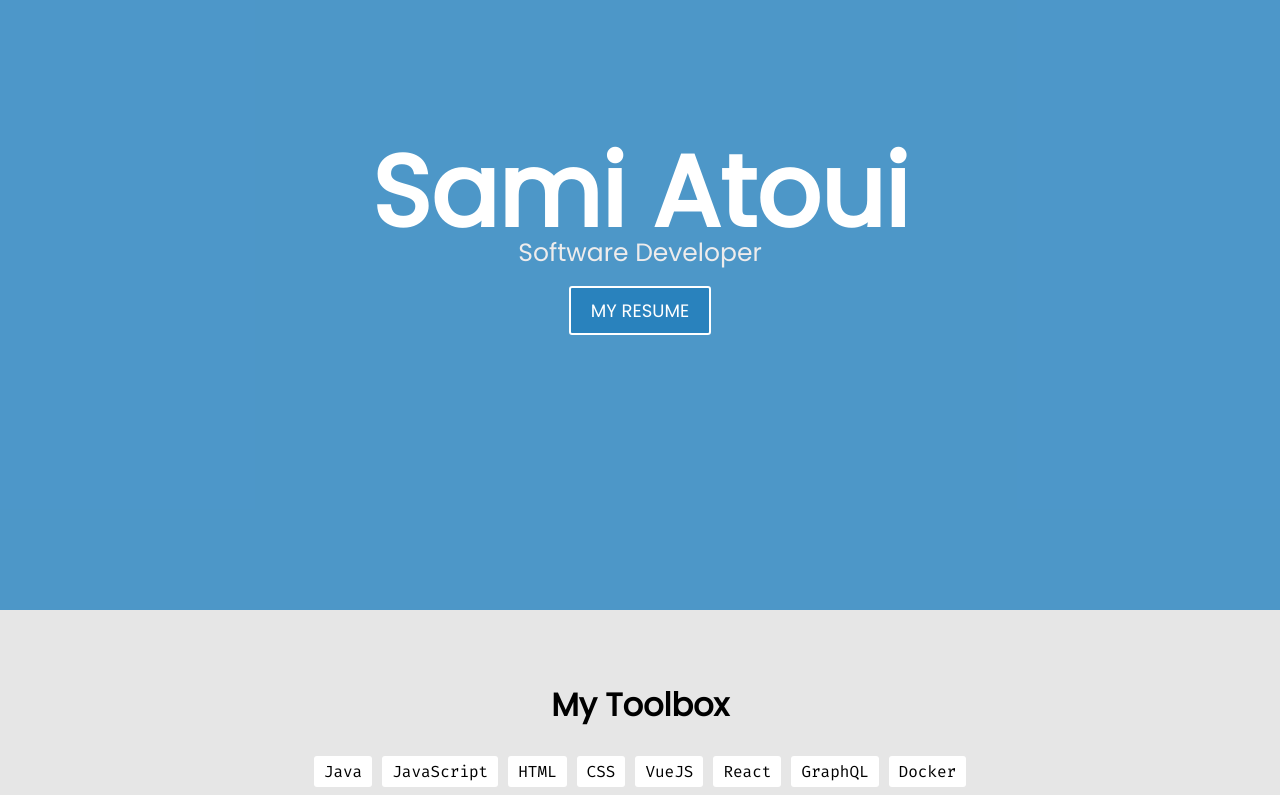
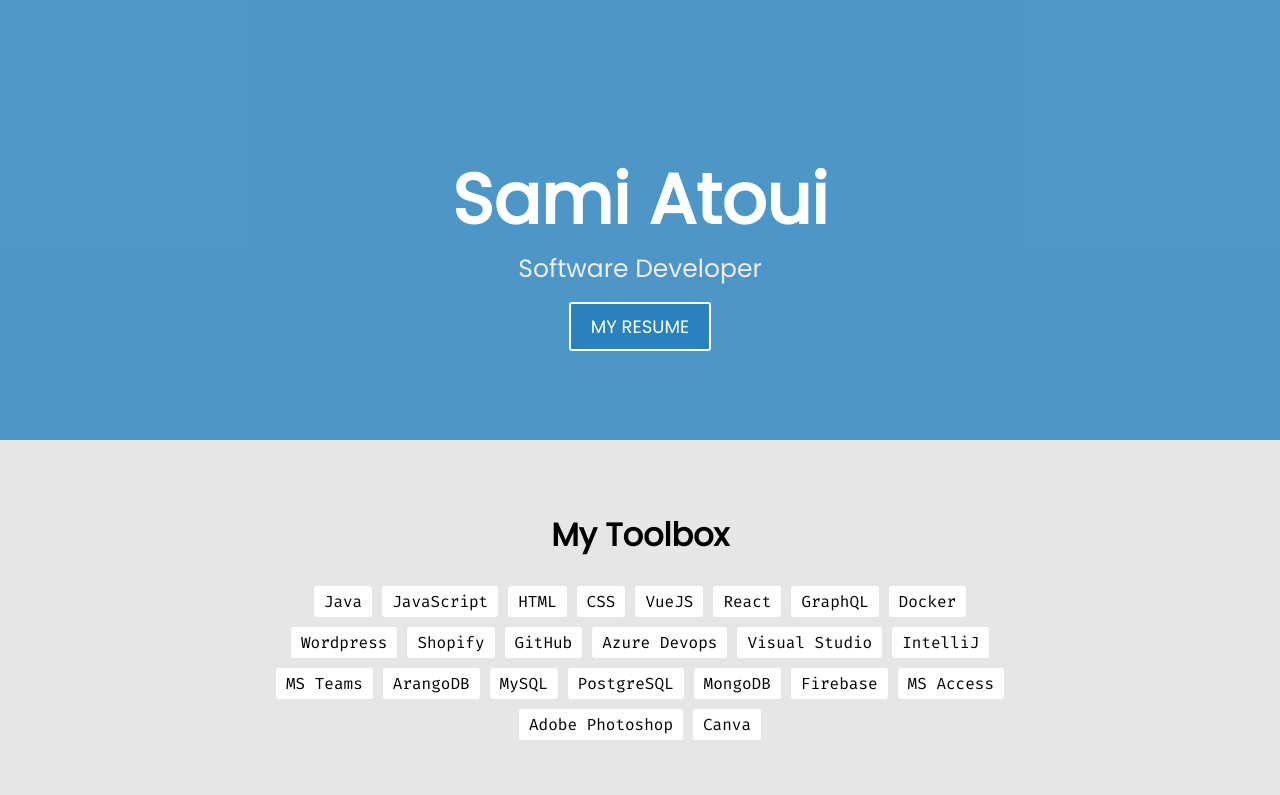
Before and after one commit to samiatoui/MyPortfolio, a React (Create React App) app: page / in a window 1280 px wide. Shown: the top 795 px of the page. Built offline with nearby package versions, Linux system fonts and the light colour scheme; no server answers.

Commit message:
banner fix

```diff
--- a/src/App.css
+++ b/src/App.css
@@ -83,6 +83,8 @@ body {
     margin: 0 auto;
     max-width: 60%;
     padding-bottom: 50px;
+    max-height: 750px;
+    overflow-y: scroll;
 }
 
 .repo-main {
@@ -90,7 +92,7 @@ body {
     background-color: rgb(230, 230, 230);
     margin: 0 auto;
     justify-content: center;
-    display:
+    padding-bottom: 100px;
 }
 
 .repo-tag {
@@ -161,25 +163,25 @@ body {
 .about {
     background-color: var(--font-two);
     color: white;
-    min-height: 70vh;
     text-align: center;
-    padding-top: 50px;
 
 }
 
 .about h1{
-    font-size: 100px;
+    font-size: 70px;
     padding: 0;
 }
 
 .about p{
     padding: 0;
-    margin-top: -100px;
+    margin-top: -50px;
     font-size: 25px;
     color: rgb(238, 236, 236);
 }
 
-
+.about-text{
+    padding: 100px 50px;
+}
 
 .text h2 {
     font-size: 18px;
--- a/src/components/About.js
+++ b/src/components/About.js
@@ -4,11 +4,12 @@ import MenuItems from "./MenuItems";
 export default function About() {
     return (
         <div className="about">
-
-            <h1>Sami Atoui</h1>
-            <p>Software Developer</p>
-            <div className="about-btn">
-                <MenuItems />
+            <div className='about-text'>
+                <h1>Sami Atoui</h1>
+                <p>Software Developer</p>
+                <div className="about-btn">
+                    <MenuItems />
+                </div>
             </div>
         </div>
     )
```
